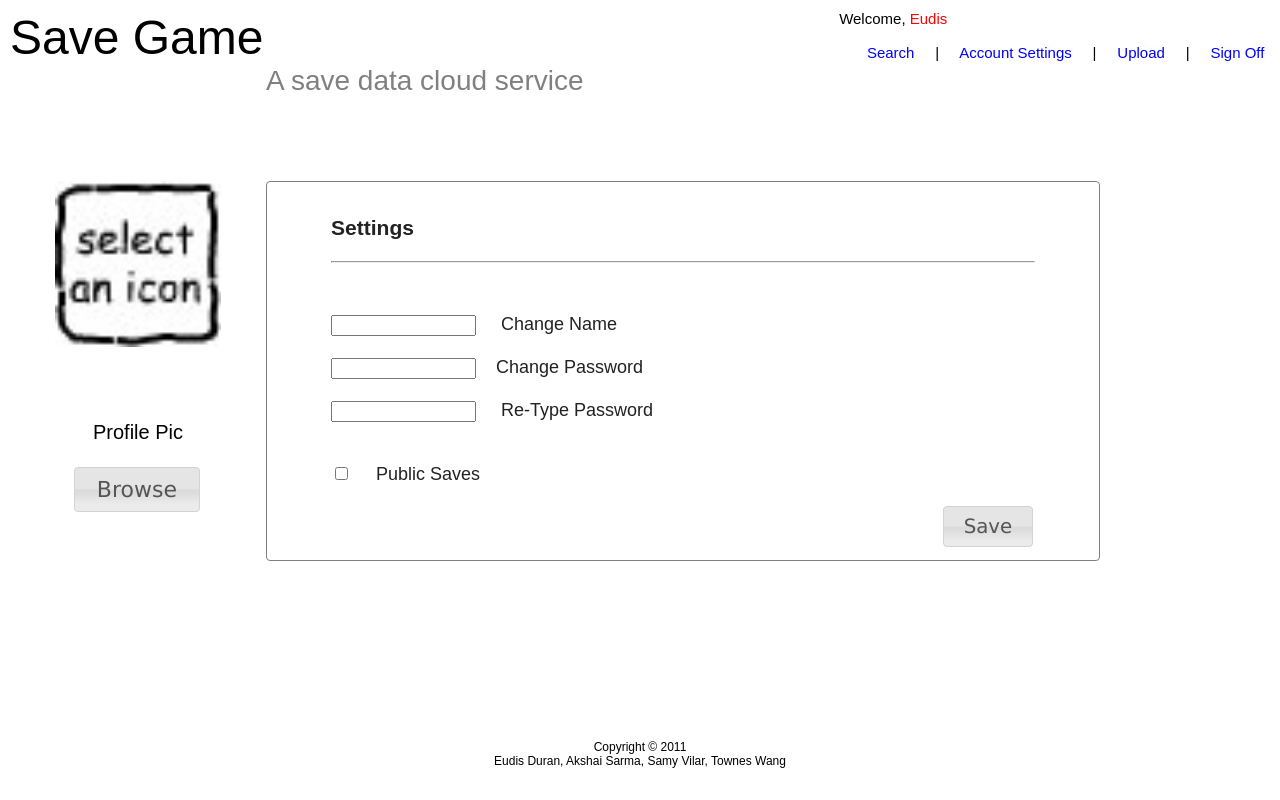
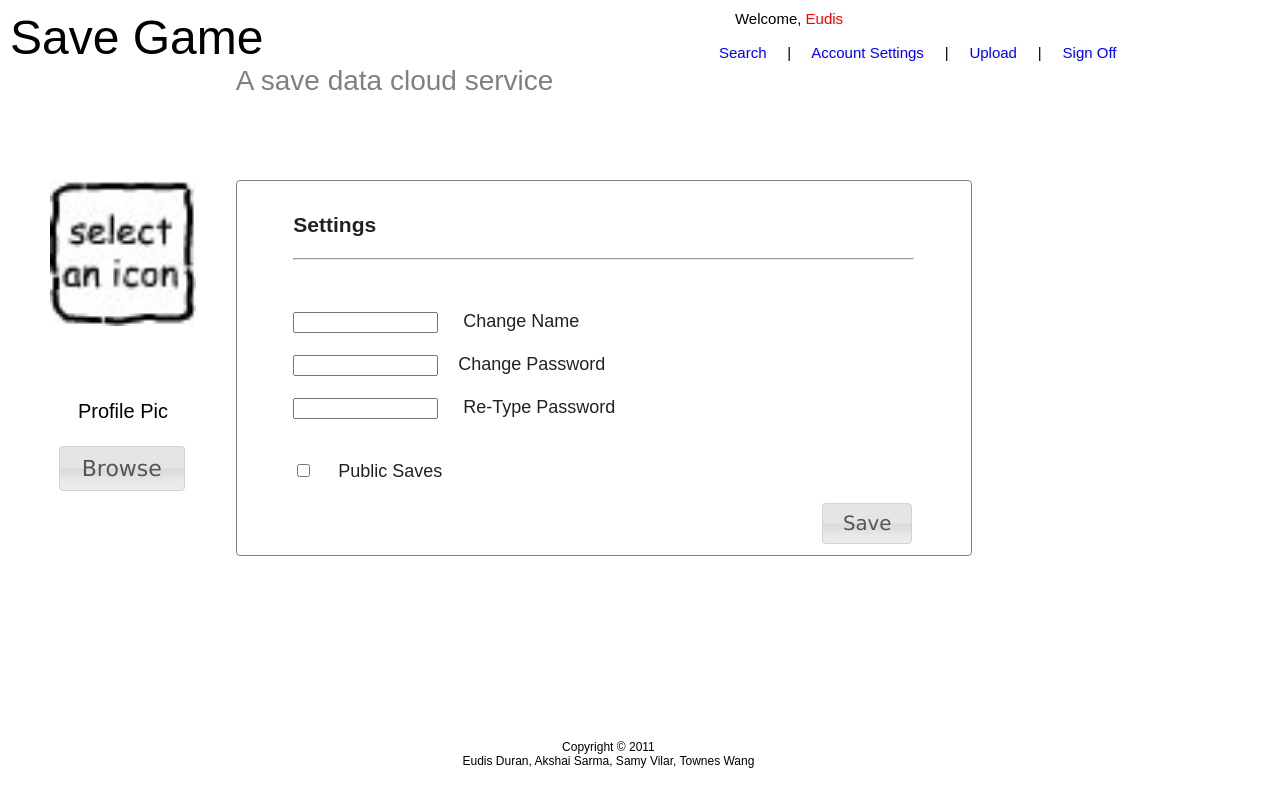
Before and after one commit to samyvilar/save-game, a Django app: page /settings/ in a window 1280 px wide; the page is wider, and only the part inside the window is pictured. Run offline with Django 3.2, Linux system fonts and the light colour scheme; parts of the project's set-up code (start-up, migrations or seed data) failed here and were passed over.

Commit message:
Fixed a css problem where all the pages where showing a horizontal scroll bar although there was not content on the right most side.

```diff
--- a/project/savegame/static/css/base.css
+++ b/project/savegame/static/css/base.css
@@ -3,7 +3,7 @@
 html, body {
     font-family: arial;
     font-size: 12px;
-    width: 100%;
+    width: 99%;
     height: 100%;
     margin: 0;
     padding: 0;
@@ -14,10 +14,11 @@ html, body {
     min-height: 100%;
     position: relative;
     height: 100%;
+
 }
 
 #header {
-    width: 100%;
+    width: 90%;
     padding: 10px;
     float: left;
 
@@ -49,14 +50,14 @@ html, body {
 #subtitle {
     font-size: 28px;
     color: gray;
-    width: 100%;
+    width: 50%;
     float: left;
     padding-left: 20%;
 }
 
 #content {
     margin-top: 5%;
-    width: 100%;
+    width: 90%;
     padding: 10px;
     padding-bottom: 60px; /* Must be as high as footer */
     float: left;
@@ -67,7 +68,7 @@ html, body {
     text-align: center;
     position: absolute;
     bottom: 0;
-    width: 100%;
+    width: 97%;
     height: 60px;
     float: left;
 
--- a/project/savegame/static/css/settings.css
+++ b/project/savegame/static/css/settings.css
@@ -3,7 +3,6 @@
 
 #left_side {
     text-align: center;
-
     width: 20%;
     float:left;
     font-size: 20px;
@@ -11,12 +10,10 @@
 }
 
 #right_side {
-
     border: 1px solid gray;
     padding: 1% 5% 1% 5%;
     margin-right: 10%;
     font-size: 18px;
     width: 55%;
     float: left;
-
 }
```
